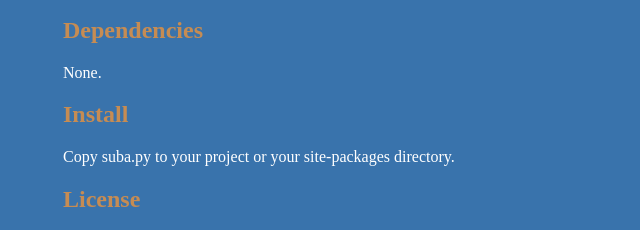
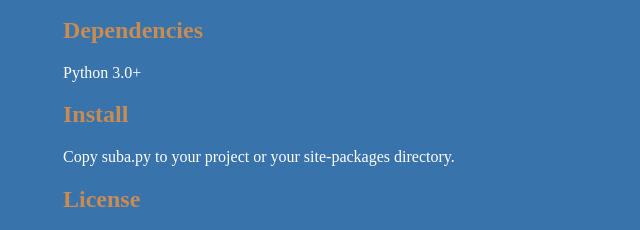
Before and after one commit to jldailey/suba, a plain HTML site: page index.html in a window 1280 px wide. Shown: the part 232-462 px from the top of the page, 227-867 px from the left. Drawn offline with Linux system fonts and the light colour scheme.

Commit message:
updated dependencies

```diff
--- a/index.html
+++ b/index.html
@@ -51,7 +51,7 @@
     </div>
 
     <p>By using the ast module to construct a python syntax tree as the intermediate step in parsing templates, very fast bytecode can be generated for executing the template.</p><h2>Dependencies</h2>
-<p>None.</p>
+<p>Python 3.0+</p>
 <h2>Install</h2>
 <p>Copy suba.py to your project or your site-packages directory.</p>
 <h2>License</h2>
```
